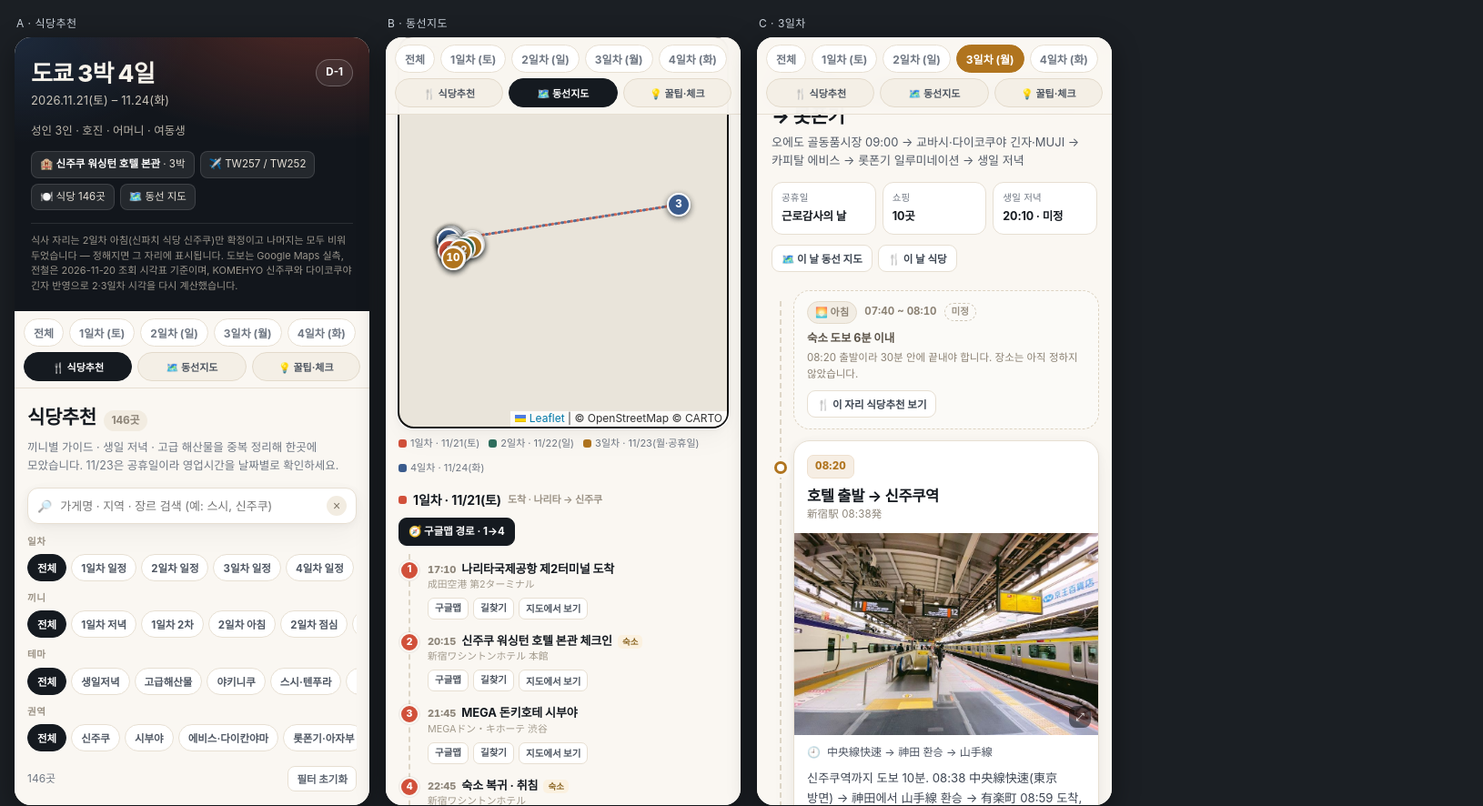
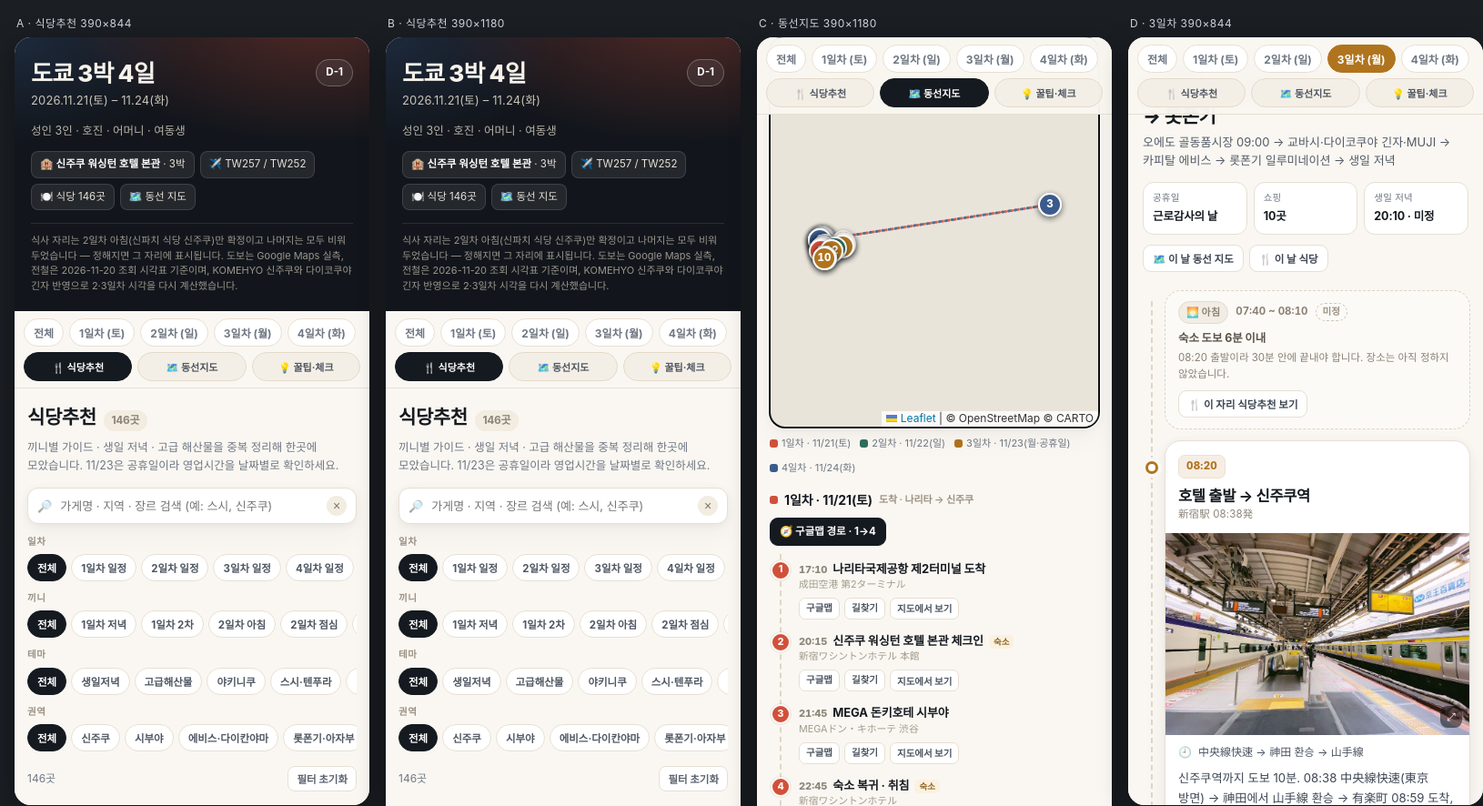
Before and after one commit to nam3290/tokyo-trip-2026, a plain HTML site: page view390.html in a window 1280 px wide. Shown: the top 886 px of the page at 91% size, 1630 px wide, since content can reach past the window. Drawn offline with nearby package versions, Linux system fonts and the light colour scheme.

Commit message:
390 뷰 확인용 임시 페이지(4프레임)

```diff
--- a/view390.html
+++ b/view390.html
@@ -6,14 +6,15 @@
 <title>390 뷰 확인용</title>
 <style>
   body{margin:0; background:#1b1f24; font-family:-apple-system,system-ui,sans-serif; color:#cbd3dc; padding:16px; display:flex; gap:18px; align-items:flex-start}
-  .wrap{width:390px}
-  .cap{font-size:12px; padding:0 2px 8px; letter-spacing:.04em}
-  iframe{width:390px; height:844px; border:0; border-radius:18px; background:#faf7f2; box-shadow:0 8px 30px rgba(0,0,0,.4)}
+  .wrap{width:390px; flex:0 0 390px}
+  .cap{font-size:12px; padding:0 2px 8px; letter-spacing:.04em; white-space:nowrap}
+  iframe{width:390px; border:0; border-radius:18px; background:#faf7f2; box-shadow:0 8px 30px rgba(0,0,0,.4); display:block}
 </style>
 </head>
 <body>
-  <div class="wrap"><div class="cap">A · 식당추천</div><iframe id="p-food" src="./index.html?preview=food#food"></iframe></div>
-  <div class="wrap"><div class="cap">B · 동선지도</div><iframe id="p-map" src="./index.html?preview=map#map"></iframe></div>
-  <div class="wrap"><div class="cap">C · 3일차</div><iframe id="p-d3" src="./index.html?preview=d3#d3"></iframe></div>
+  <div class="wrap"><div class="cap">A · 식당추천 390×844</div><iframe id="p-food" style="height:844px" src="./index.html?preview=food#food"></iframe></div>
+  <div class="wrap"><div class="cap">B · 식당추천 390×1180</div><iframe id="p-food2" style="height:1180px" src="./index.html?preview=food2#food"></iframe></div>
+  <div class="wrap"><div class="cap">C · 동선지도 390×1180</div><iframe id="p-map" style="height:1180px" src="./index.html?preview=map#map"></iframe></div>
+  <div class="wrap"><div class="cap">D · 3일차 390×844</div><iframe id="p-d3" style="height:844px" src="./index.html?preview=d3#d3"></iframe></div>
 </body>
 </html>
```
